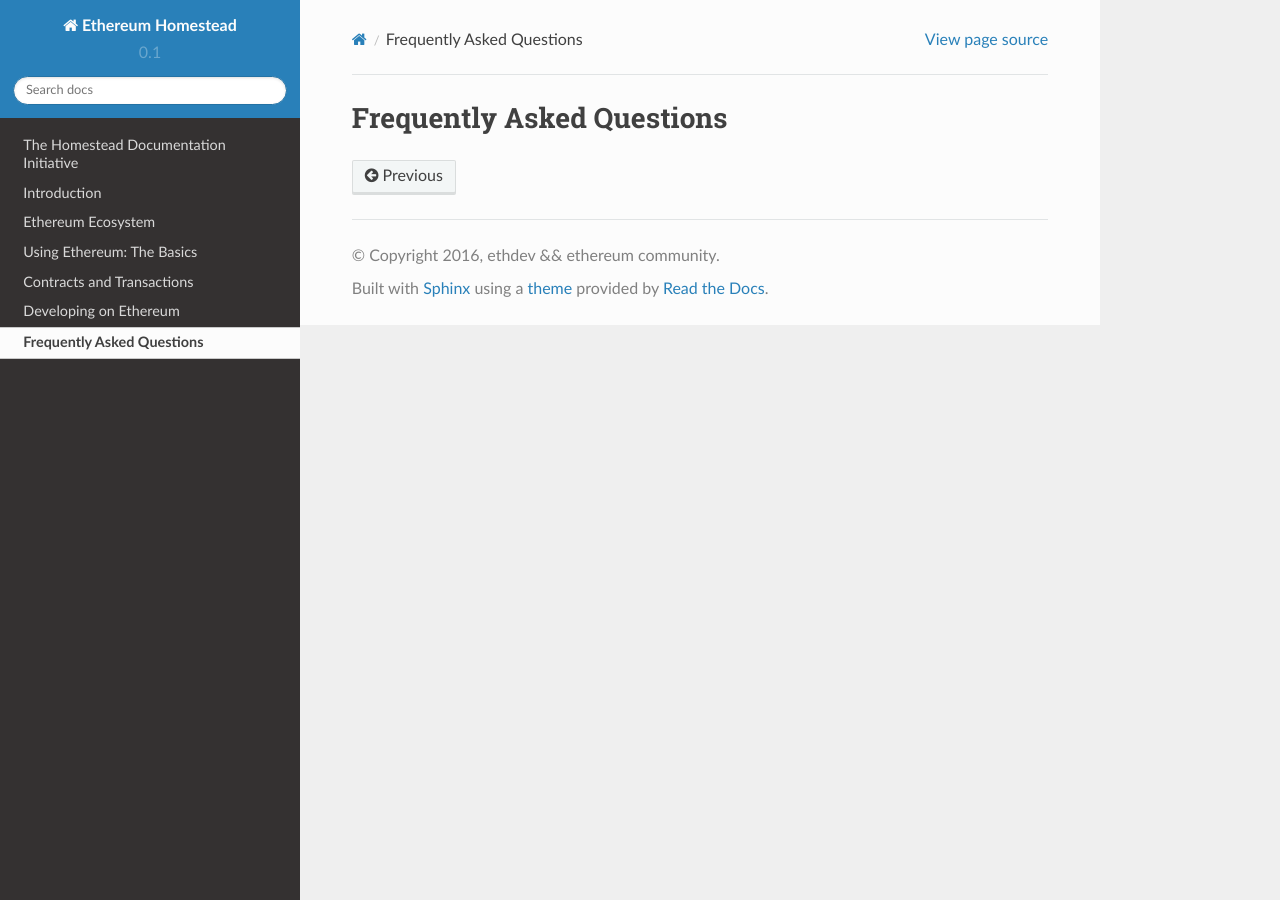
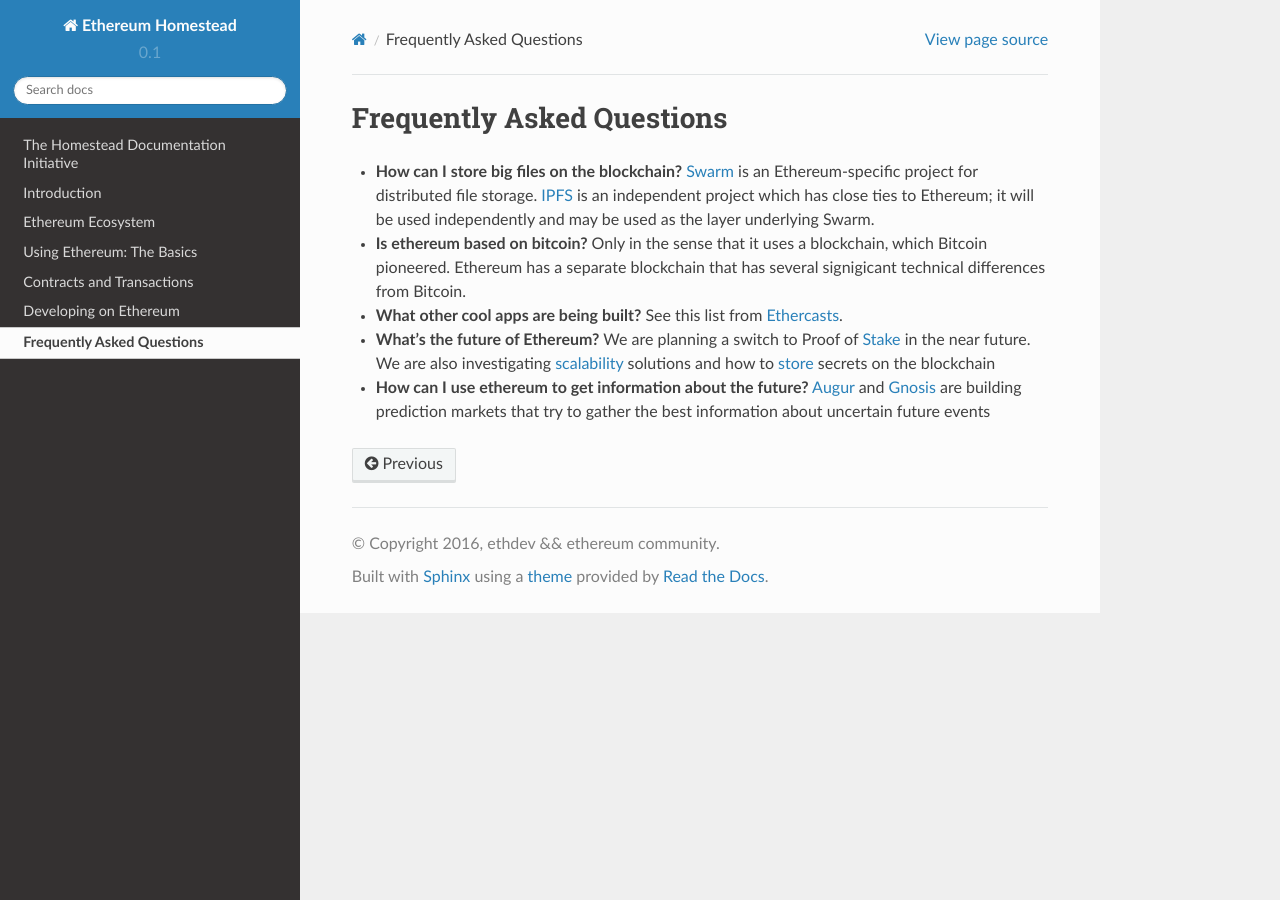
Before and after one commit to ethereum/homestead-guide, a Sphinx documentation site: the page built from source/frequently-asked-questions/frequently-asked-questions.rst, in a window 1280 px wide. Built offline with Sphinx 7.4.7 and the Read the Docs theme 2.0.0, drawn with Linux system fonts in a browser that asks for light colours.

Commit message:
Added a tiny bit to the FAQ
Put 15 minutes into the FAQ...

```diff
--- a/source/frequently-asked-questions/frequently-asked-questions.rst
+++ b/source/frequently-asked-questions/frequently-asked-questions.rst
@@ -1,3 +1,22 @@
 ################################################################################
 Frequently Asked Questions
 ################################################################################
+
+* **How can I store big files on the blockchain?**
+  Swarm_ is an Ethereum-specific project for distributed file storage. IPFS_ is an independent project which has close ties to Ethereum; it will be used independently and may be used as the layer underlying Swarm.
+* **Is ethereum based on bitcoin?**
+  Only in the sense that it uses a blockchain, which Bitcoin pioneered. Ethereum has a separate blockchain that has several signigicant technical differences from Bitcoin.
+* **What other cool apps are being built?** See this list from Ethercasts_.
+* **What's the future of Ethereum?** We are planning a switch to Proof of Stake_ in the near future. We are also investigating scalability_ solutions and how to store_ secrets on the blockchain
+
+* **How can I use ethereum to get information about the future?**
+  Augur_ and Gnosis_ are building prediction markets that try to gather the best information about uncertain future events
+
+.. _Swarm: https://www.youtube.com/watch?v=VOC45AgZG5Q&index=11&list=PLJqWcTqh_zKHQUFX4IaVjWjfT2tbS4NVk
+.. _IPFS: http://ipfs.io
+.. _Ethercasts: http://dapps.ethercasts.com/
+.. _Stake: https://www.youtube.com/watch?v=7Y3fWXA6d5k&index=3&list=PLJqWcTqh_zKHQUFX4IaVjWjfT2tbS4NVk
+.. _scalability: https://www.youtube.com/watch?v=7Y3fWXA6d5k&index=3&list=PLJqWcTqh_zKHQUFX4IaVjWjfT2tbS4NVk
+.. _store: https://blog.ethereum.org/2014/12/26/secret-sharing-daos-crypto-2-0/
+.. _Augur: http://www.augur.net/
+.. _Gnosis: http://groupgnosis.com/
```
